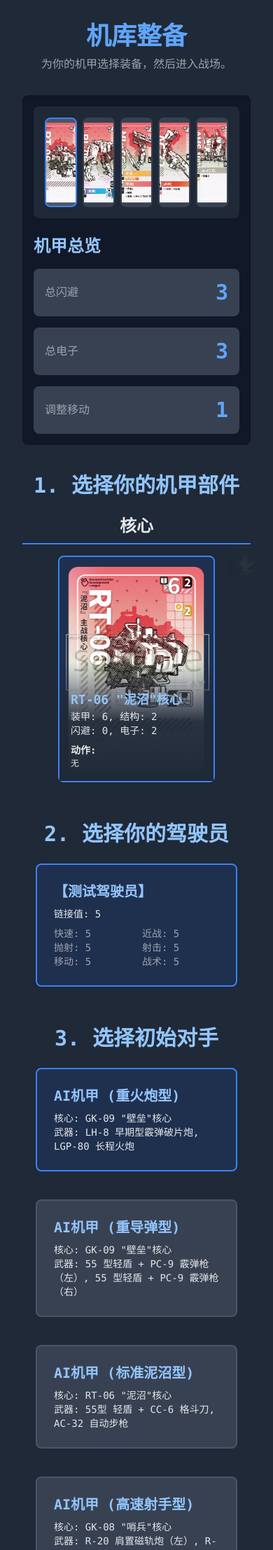
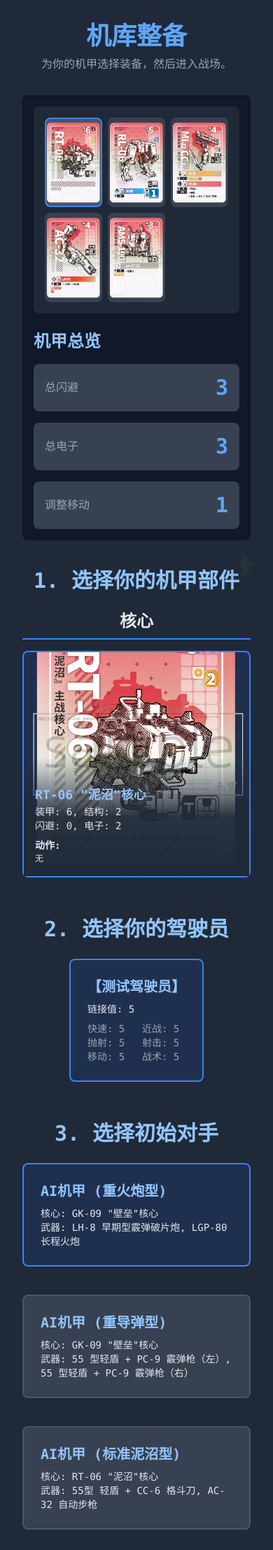
Before and after one commit to hoangthanhtam18491-netizen/super-mire-wars, a Flask app: page /hangar in a window 390 px wide. Shown: the top 2215 px of the page at 70% size. Run offline with Flask 3, Linux system fonts and the light colour scheme; some libraries are stand-ins or nearby versions.

Commit message:
手机端适配

```diff
--- a/templates/game.html
+++ b/templates/game.html
@@ -44,7 +44,9 @@
 
     <!-- 移动端侧边栏抽屉 -->
     <div id="mobile-sidebar-drawer">
-        <button id="mobile-drawer-close">&times;</button>
+        <div id="mobile-drawer-header">
+            <button id="mobile-drawer-close">&times;</button>
+        </div>
         <div id="mobile-drawer-content"></div>
     </div>
 
@@ -75,7 +77,7 @@
         Jinja 在服务器端渲染所有实体，JS 在客户端将其定位。
         -->
         <!-- 实体 wrappers 容器，AJAX 刷新时整体替换 -->
-        <div id=”entity-wrappers-container”>
+        <div id="entity-wrappers-container">
             {% include '_board_entities.html' %}
         </div>
 
--- a/templates/hangar.html
+++ b/templates/hangar.html
@@ -177,7 +177,7 @@
             <!-- 机甲总览与示意图 -->
             <div class="mb-10 p-4 md:p-6 bg-gray-900 rounded-lg shadow-inner grid grid-cols-1 md:grid-cols-3 gap-6">
                 <div class="md:col-span-2 bg-gray-800 p-4 rounded-lg flex justify-center items-center">
-                    <div class="grid grid-cols-5 gap-2 w-full max-w-2xl text-center text-sm">
+                    <div class="grid grid-cols-3 sm:grid-cols-5 gap-2 w-full max-w-2xl text-center text-sm">
                         <div id="overview-core" class="overview-box col-span-1 min-h-[8rem] cursor-pointer" onclick="showPartCategory('core')"><span>核心</span></div>
                         <div id="overview-legs" class="overview-box col-span-1 min-h-[8rem] cursor-pointer" onclick="showPartCategory('legs')"><span>下肢</span></div>
                         <div id="overview-left_arm" class="overview-box col-span-1 min-h-[8rem] cursor-pointer" onclick="showPartCategory('left_arm')"><span>左臂</span></div>
@@ -213,7 +213,7 @@
                     <h3 class="text-2xl font-semibold mb-4 text-center border-b-2 border-blue-500 pb-2">核心</h3>
                     <div class="flex flex-wrap justify-center gap-4">
                     {% for name, part in cores.items() %}
-                    <div class="mb-4 w-56">
+                    <div class="mb-4 w-full sm:w-56">
                         <input type="radio" id="core_{{ name }}" name="core" value="{{ name }}" class="hidden" required {% if loop.first %}checked{% endif %}
                                data-part-type="core" data-evasion="{{ part.evasion|default(0) }}" data-electronics="{{ part.electronics|default(0) }}" data-adjust-move="0" data-image-url="{{ part.image_url|default('') }}">
                         <label for="core_{{ name }}" class="part-card block bg-gray-700 rounded-lg border-2 border-gray-600 cursor-pointer h-full">
@@ -264,7 +264,7 @@
                     <h3 class="text-2xl font-semibold mb-4 text-center border-b-2 border-blue-500 pb-2">下肢</h3>
                     <div class="flex flex-wrap justify-center gap-4">
                     {% for name, part in legs.items() %}
-                    <div class="mb-4 w-56">
+                    <div class="mb-4 w-full sm:w-56">
                         <input type="radio" id="legs_{{ name }}" name="legs" value="{{ name }}" class="hidden" required {% if loop.first %}checked{% endif %}
                                data-part-type="legs" data-evasion="{{ part.evasion|default(0) }}" data-electronics="{{ part.electronics|default(0) }}" data-adjust-move="{{ part.adjust_move|default(0) }}" data-image-url="{{ part.image_url|default('') }}">
                         <label for="legs_{{ name }}" class="part-card block bg-gray-700 rounded-lg border-2 border-gray-600 cursor-pointer h-full">
@@ -301,7 +301,7 @@
                     <h3 class="text-2xl font-semibold mb-4 text-center border-b-2 border-blue-500 pb-2">左臂</h3>
                     <div class="flex flex-wrap justify-center gap-4">
                     {% for name, part in left_arms.items() %}
-                    <div class="mb-4 w-56">
+                    <div class="mb-4 w-full sm:w-56">
                         <input type="radio" id="left_arm_{{ name }}" name="left_arm" value="{{ name }}" class="hidden" required {% if loop.first %}checked{% endif %}
                                data-part-type="left_arm" data-evasion="{{ part.evasion|default(0) }}" data-electronics="{{ part.electronics|default(0) }}" data-adjust-move="0" data-image-url="{{ part.image_url|default('') }}">
                         <label for="left_arm_{{ name }}" class="part-card block bg-gray-700 rounded-lg border-2 border-gray-600 cursor-pointer h-full">
@@ -336,7 +336,7 @@
                     <h3 class="text-2xl font-semibold mb-4 text-center border-b-2 border-blue-500 pb-2">右臂</h3>
                     <div class="flex flex-wrap justify-center gap-4">
                     {% for name, part in right_arms.items() %}
-                    <div class="mb-4 w-56">
+                    <div class="mb-4 w-full sm:w-56">
                         <input type="radio" id="right_arm_{{ name }}" name="right_arm" value="{{ name }}" class="hidden" required {% if loop.first %}checked{% endif %}
                                data-part-type="right_arm" data-evasion="{{ part.evasion|default(0) }}" data-electronics="{{ part.electronics|default(0) }}" data-adjust-move="0" data-image-url="{{ part.image_url|default('') }}">
                         <label for="right_arm_{{ name }}" class="part-card block bg-gray-700 rounded-lg border-2 border-gray-600 cursor-pointer h-full">
@@ -371,7 +371,7 @@
                     <h3 class="text-2xl font-semibold mb-4 text-center border-b-2 border-blue-500 pb-2">背包</h3>
                     <div class="flex flex-wrap justify-center gap-4">
                     {% for name, part in backpacks.items() %}
-                    <div class="mb-4 w-56">
+                    <div class="mb-4 w-full sm:w-56">
                         <input type="radio" id="backpack_{{ name }}" name="backpack" value="{{ name }}" class="hidden" required {% if loop.first %}checked{% endif %}
                                data-part-type="backpack" data-evasion="{{ part.evasion|default(0) }}" data-electronics="{{ part.electronics|default(0) }}" data-adjust-move="0" data-image-url="{{ part.image_url|default('') }}">
                         <label for="backpack_{{ name }}" class="part-card block bg-gray-700 rounded-lg border-2 border-gray-600 cursor-pointer h-full">
@@ -411,7 +411,7 @@
                     {% for name, pilot in player_pilots.items() %}
                     <div class="mb-4">
                         <input type="radio" id="pilot_{{ name }}" name="pilot" value="{{ name }}" class="hidden" required {% if loop.first %}checked{% endif %}>
-                        <label for="pilot_{{ name }}" class="part-card block bg-gray-700 p-6 rounded-lg border-2 border-gray-600 cursor-pointer w-72">
+                        <label for="pilot_{{ name }}" class="part-card block bg-gray-700 p-6 rounded-lg border-2 border-gray-600 cursor-pointer w-full sm:w-72">
                             <h4 class="font-bold text-xl text-blue-300">{{ name }}</h4>
                             <p class="text-sm mt-2">链接值: {{ pilot.link_points }}</p>
                             <div class="text-sm grid grid-cols-2 gap-x-4 mt-2 text-gray-400">
@@ -434,7 +434,7 @@
                     <div class="mb-4 {{ 'hidden' if key == 'raven' else '' }}" id="container_ai_{{ key }}">
                         <input type="radio" id="ai_{{ key }}" name="ai_opponent" value="{{ key }}" class="hidden" required {% if loop.first %}checked{% endif %}>
                         <!-- [MODIFIED] 如果是 Raven, 应用 .raven-card 样式, 否则应用标准样式 -->
-                        <label for="ai_{{ key }}" class="part-card block p-6 rounded-lg border-2 cursor-pointer w-72 {{ 'raven-card' if key == 'raven' else 'bg-gray-700 border-gray-600' }}">
+                        <label for="ai_{{ key }}" class="part-card block p-6 rounded-lg border-2 cursor-pointer w-full sm:w-72 {{ 'raven-card' if key == 'raven' else 'bg-gray-700 border-gray-600' }}">
                             <!-- [MODIFIED] Raven 文字变红 -->
                             <h4 class="font-bold text-xl {{ 'text-red-500' if key == 'raven' else 'text-blue-300' }}">{{ loadout.name }}</h4>
                             <p class="text-sm mt-2">核心: {{ loadout.selection.core }}</p>
@@ -451,21 +451,21 @@
                 <div class="flex justify-center flex-wrap gap-6">
                     <div class="mb-4">
                         <input type="radio" id="mode_duel" name="game_mode" value="duel" class="hidden" required checked>
-                        <label for="mode_duel" class="part-card block bg-gray-700 p-6 rounded-lg border-2 border-gray-600 cursor-pointer w-72">
+                        <label for="mode_duel" class="part-card block bg-gray-700 p-6 rounded-lg border-2 border-gray-600 cursor-pointer w-full sm:w-72">
                             <h4 class="font-bold text-xl text-blue-300">决斗模式 (1v1)</h4>
                             <p class="text-sm mt-2">正面对决。</p>
                         </label>
                     </div>
                     <div class="mb-4">
                         <input type="radio" id="mode_horde" name="game_mode" value="horde" class="hidden" required>
-                        <label for="mode_horde" class="part-card block bg-gray-700 p-6 rounded-lg border-2 border-gray-600 cursor-pointer w-72">
+                        <label for="mode_horde" class="part-card block bg-gray-700 p-6 rounded-lg border-2 border-gray-600 cursor-pointer w-full sm:w-72">
                             <h4 class="font-bold text-xl text-blue-300">生存模式 (Horde)</h4>
                             <p class="text-sm mt-2">迎战从底部不断刷新的敌人。</p>
                         </label>
                     </div>
                      <div class="mb-4">
                          <input type="radio" id="mode_range" name="game_mode" value="range" class="hidden" required>
-                         <label for="mode_range" class="part-card block bg-gray-700 p-6 rounded-lg border-2 border-gray-600 cursor-pointer w-72">
+                         <label for="mode_range" class="part-card block bg-gray-700 p-6 rounded-lg border-2 border-gray-600 cursor-pointer w-full sm:w-72">
                              <h4 class="font-bold text-xl text-blue-300">靶场模式</h4>
                              <p class="text-sm mt-2">AI不会行动。被击败后可重置。</p>
                          </label>
```
Also changed, not shown: static/css/game.css (+14 -4 lines), .claude/settings.local.json.
